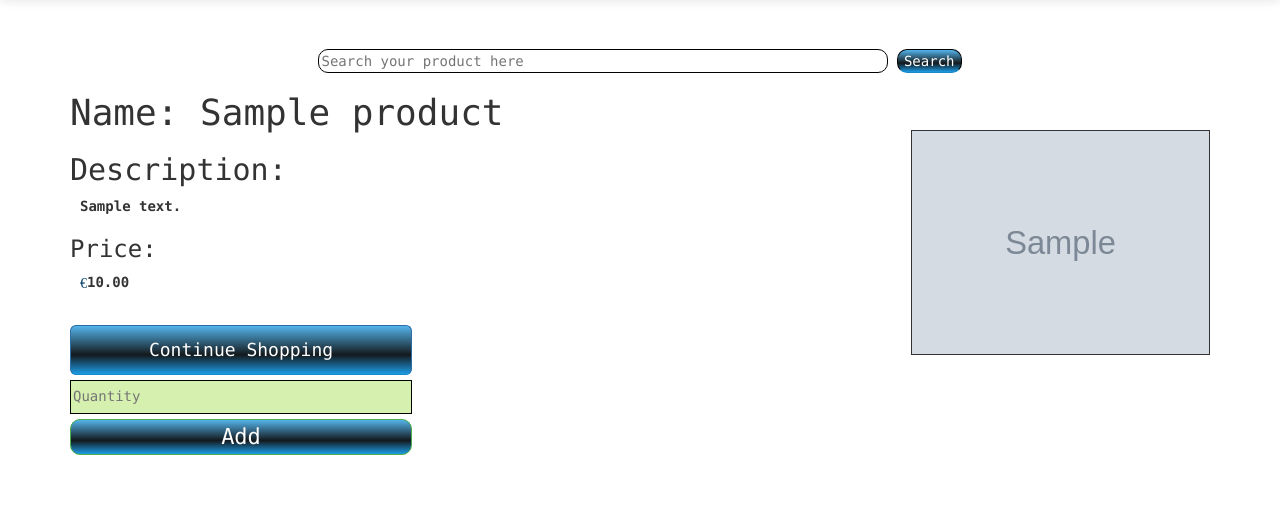
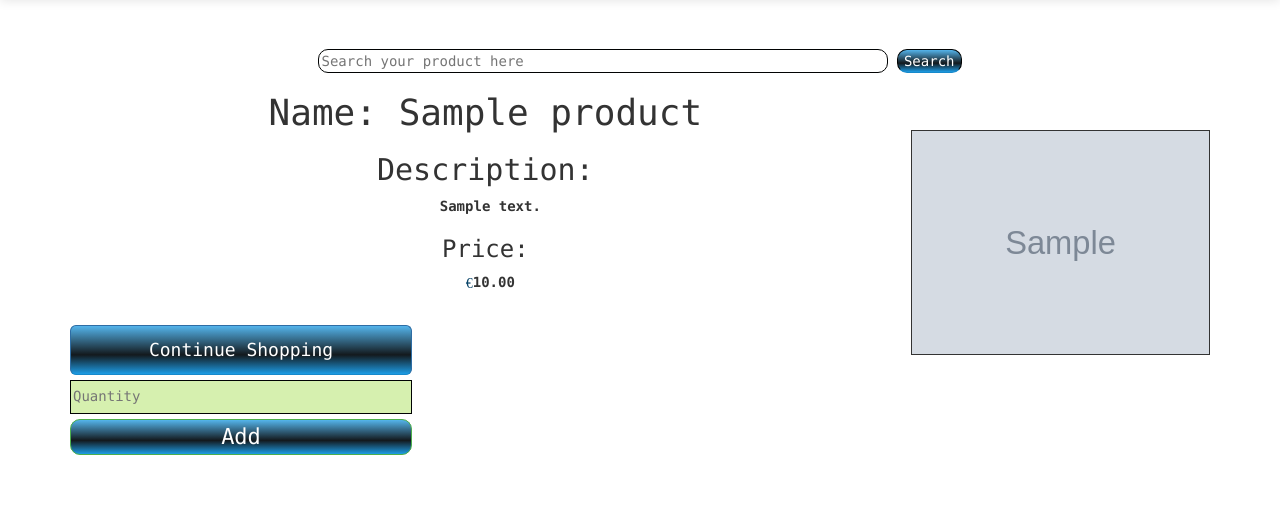
Before and after one commit to markofsuccess/fullstack-ecommerce, a Django app: page /products/details/1 in a window 1280 px wide. Shown: the part 51-583 px from the top of the page. Run offline with Django 3.2, Linux system fonts and the light colour scheme; tables that the repository leaves empty hold one stand-in row (values such as "Sample post"); grey boxes marked "Sample" are stand-in pictures; some libraries are stand-ins or nearby versions; some web fonts are replaced.

Commit message:
formatted html code

```diff
--- a/products/templates/product_details.html
+++ b/products/templates/product_details.html
@@ -6,15 +6,17 @@
 </div>
 {% endfor %}
 <div class="product_details">
-    <h1>Name: {{ product.name }}</h1>
-    <h2>Description:</h2><p>{{ product.description }}</p>
-    <h3>Price:</h3><p><span class="glyphicon glyphicon-euro" aria-hidden="true"></span>{{ product.price }}</p>
+    <h1 class="text-center">Name: {{ product.name }}</h1>
+    <h2 class="text-center">Description:</h2>
+    <p class="text-center">{{ product.description }}</p>
+    <h3 class="text-center">Price:</h3>
+    <p class="text-center"><span class="glyphicon glyphicon-euro" aria-hidden="true"></span>{{ product.price }}</p>
 </div>
 <div class="return">
     <form method="post" action="{% url 'index' %}">
         {% csrf_token %}
         <div class="return">
-            <button class="btn btn-primary btn-lg continue" type="submit">Continue Shopping</button>
+            <button class="btn btn-primary btn-lg continue" type="submit" style="text-align:center;">Continue Shopping</button>
         </div>
     </form>
 </div>
--- a/products/templates/products.html
+++ b/products/templates/products.html
@@ -1,6 +1,4 @@
-{% extends 'base.html' %}
-
-{% block content %}
+{% extends 'base.html' %} {% block content %}
 
 <div class="container-carousel">
     <div id="myCarousel" class="carousel slide" data-ride="carousel">
@@ -13,7 +11,6 @@
             <li data-target="#myCarousel" data-slide-to="4"></li>
             <li data-target="#myCarousel" data-slide-to="5"></li>
         </ol>
-
 
         <!-- Wrapper for slides -->
         <div class="carousel-inner">
```
Lines whose indentation alone changed are shown as unchanged.
